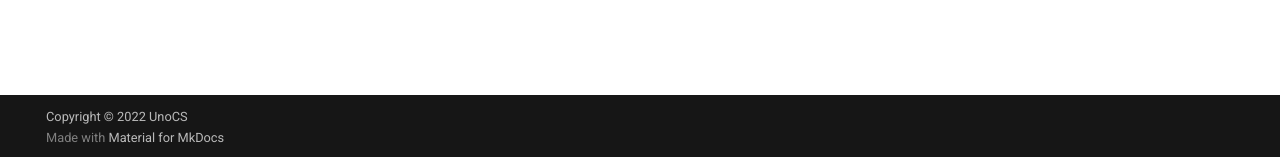
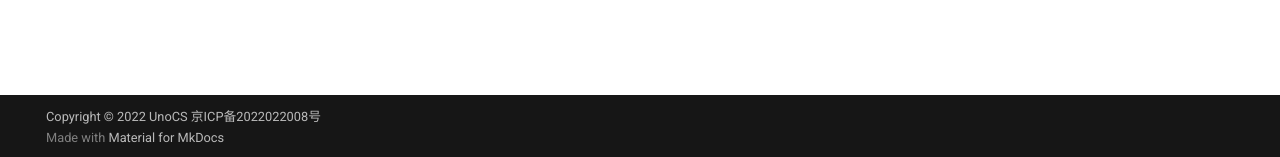
Before and after one commit to UnoCS/notes, an MkDocs documentation site: the page built from docs/index.md, in a window 1280 px wide. Shown: the part 740-897 px from the top of the page. Built offline with MkDocs 1.6.1 and Material for MkDocs 9.7.7, drawn with Linux system fonts in a browser that asks for light colours; comment, search, counter and statistics services are not loaded.

Commit message:
Update mkdocs.yml
Adding filing number

```diff
--- a/mkdocs.yml
+++ b/mkdocs.yml
@@ -1,5 +1,5 @@
 site_name: Computer Science Notes
-copyright: Copyright &copy; 2022 UnoCS
+copyright: Copyright &copy; 2022 UnoCS <a href="https://beian.miit.gov.cn/">京ICP备2022022008号</a>
 repo_url: https://github.com/UnoCS/notes
 repo_name: UnoCS/notes
 edit_uri: ""
```
